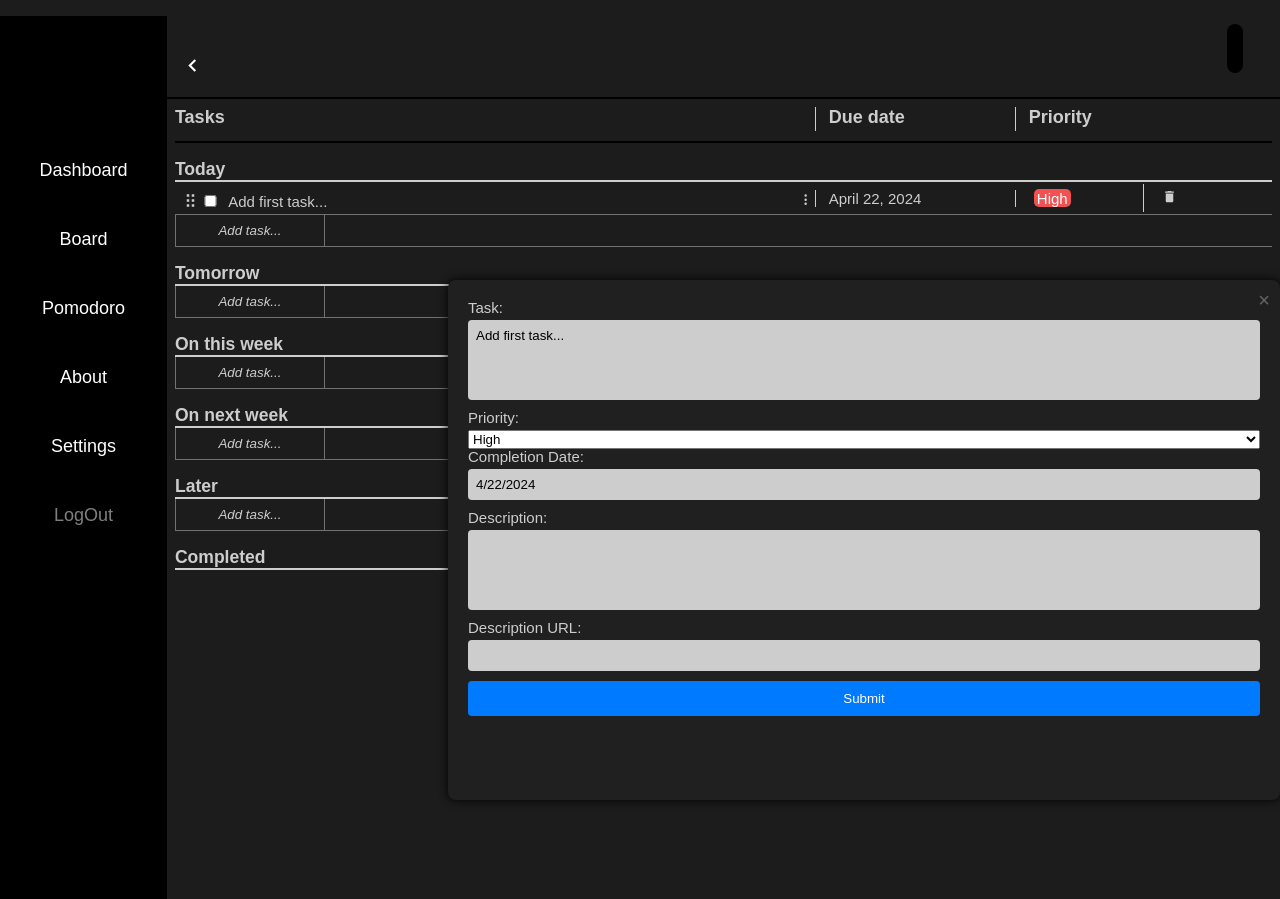
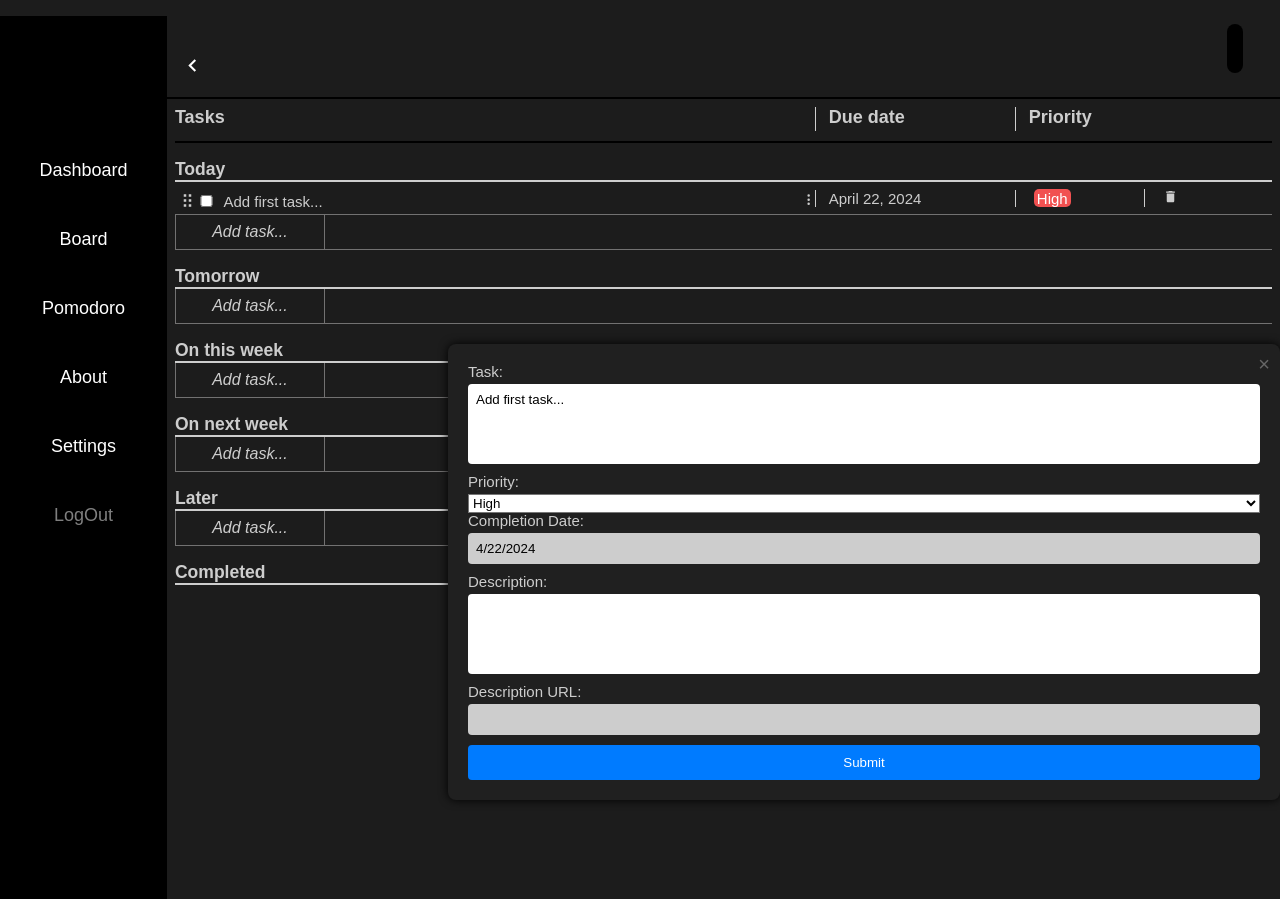
Before and after one commit to VitEfimov/test-manager-redux, a React (Create React App) app: page / in a window 1280 px wide. Both pictures are taken after a click on the button 805 px from the left and 201 px from the top of the page. Built offline with nearby package versions, Linux system fonts and the light colour scheme.

Commit message:
padding commit

```diff
--- a/src/App.css
+++ b/src/App.css
@@ -344,6 +344,7 @@ main {
   border-bottom: 1px solid #727171;
   background-color: var(--dark-background-color-main);
   justify-content: center;
+  /* align-items: center; */
   /* Center content horizontally */
 }
 
@@ -359,7 +360,7 @@ main {
 
 .section__task-name {
   grid-area: section__task-name;
-  padding: 3px;
+  /* padding: 3px; */
   --max-lines: 1;
   --line-height: 1.0;
   height: calc(var(--max-lines) * 2em * var(--line-height));
@@ -382,7 +383,7 @@ main {
 
 .section_task-checkbox {
   height: 12px;
-  width: 17px;
+  width: 15px;
 }
 
 .section__task-label {
@@ -439,7 +440,7 @@ input {
   width: 1dvw;
 }
 
-.modal {
+.desctiption__modal {
   display: flex;
   justify-content: center;
   align-items: center;
@@ -461,13 +462,13 @@ input {
   }
 }
 
-.modal-content {
+.desctiption__modal-content {
   background-color: var(--dark-button-hover-color);
   padding: 20px;
   border-radius: 8px;
   box-shadow: 0 0 10px rgba(0, 0, 0);
   width: 65%;
-  height: 65%;
+  height: fit-content;
   pointer-events: all;
   z-index: 11;
   position: absolute;
@@ -480,7 +481,7 @@ input {
   }
 }
 
-.close {
+.desctiption__close {
   position: absolute;
   top: 10px;
   right: 10px;
@@ -541,6 +542,9 @@ button[type='submit']:hover {
   background-color: #0056b3;
 }
 
+.desctiption__input{
+  background: var(--dark-font-color-white);
+}
 
 /* ///////////////////// section__task-date//////////*/
 
@@ -623,7 +627,7 @@ button[type='submit']:hover {
   justify-content: center;
   padding-left: 1dvw;
   width: 10dvw;
-  border-right: 1px solid var(--dark-font-color-grey);
+  /* border-right: 1px solid var(--dark-font-color-grey); */
   user-select: none;
 }
 
@@ -645,7 +649,8 @@ button[type='submit']:hover {
 
 }
 
-.section__task-priority-btn-media, .section__task-priority-btn-media-option {
+.section__task-priority-btn-media,
+.section__task-priority-btn-media-option {
   display: none;
 }
 
@@ -687,7 +692,7 @@ button[type='submit']:hover {
   margin: 0;
   padding: 0;
   font-style: normal;
-  font-size: 25px;
+  font-size: 20px;
 }
 
 
@@ -706,6 +711,8 @@ button[type='submit']:hover {
   align-self: center;
   width: 3dvw;
   padding-left: 1dvw;
+  border-left: 1px solid var(--dark-font-color-grey);
+
 }
 
 .add__task {
@@ -722,6 +729,7 @@ button[type='submit']:hover {
   font-style: oblique;
   border-right: 1px solid #727171;
   border-left: 1px solid #727171;
+  font-size: calc(8px + 1vmin);
 }
 
 .click-to-add-task {
@@ -921,7 +929,7 @@ padding: 5dvh;
 
 
 /* //////////     Media       ////////////////// */
-@media only screen and (max-width: 600px) {
+@media only screen and (max-width: 800px) {
   :root {
     width: 100%;
     background: var(--dark-background-color-main);
@@ -1044,7 +1052,8 @@ padding: 5dvh;
 
   }
 
-  .section__task-priority-btn-media, .section__task-priority-btn-media-option {
+  .section__task-priority-btn-media,
+  .section__task-priority-btn-media-option {
     display: block;
     /* padding: 5px; */
     width: 20px;
@@ -1066,7 +1075,45 @@ padding: 5dvh;
     display: none;
 
   }
-   .info__icon__modal {
+
+  .info__icon__modal {
     margin-left: -150px;
   }
 }
+
+@media only screen and (max-height: 700px) {
+  .section__task {
+    /* padding: 0; */
+    /* margin: 0; */
+    align-items: center;
+  }
+
+  .section__task-name {
+    /* margin: 0; */
+    padding: 0;
+  }
+
+  .section_task-checkbox {
+    height: 10px;
+    width: 10px;
+  }
+
+  .section__task-label {
+    /* margin: 0px; */
+  }
+
+  .section__task-icon,
+  .section_task-label {
+    padding: 5px;
+    font-size: 10px;
+  }
+
+  .section__task-input {
+    margin-left: 5px;
+    padding: 0;
+  }
+
+  .section__task-priority-btn {
+    font-size: 10px;
+  }
+}
--- a/src/components/Description.jsx
+++ b/src/components/Description.jsx
@@ -1,4 +1,4 @@
-import React, { useState } from 'react';
+import React, { useState, useEffect } from 'react';
 import { useDispatch } from 'react-redux';
 import { updateTask } from '../features/taskSlice';
 
@@ -14,6 +14,18 @@ const Description = ({ task, setModal }) => {
     descriptionUrl: task.description?.url || '',
   });
 
+  useEffect(() => {
+    setFormData({
+      name: task.taskname,
+      priority: task.priority,
+      completed: task.completed,
+      completionDate: task.completionDate,
+      descriptionText: task.description?.text || '',
+      descriptionImg: task.description?.img || '',
+      descriptionUrl: task.description?.url || '',
+    });
+  }, [task]);
+
   const handleChange = (e) => {
     const { name, value } = e.target;
     setFormData({ ...formData, [name]: value });
@@ -21,33 +33,46 @@ const Description = ({ task, setModal }) => {
 
   const handleSubmit = (e) => {
     e.preventDefault();
-    dispatch(updateTask({ taskId: task.id, ...formData }));
+    const updatedTask = {
+      taskId: task.id,
+      name: formData.name,
+      priority: formData.priority,
+      completed: formData.completed,
+      completionDate: formData.completionDate,
+      description: {
+        text: formData.descriptionText,
+        img: formData.descriptionImg,
+        url: formData.descriptionUrl,
+      },
+    };
+    dispatch(updateTask(updatedTask));
     setModal(false);
   };
 
   return (
-    <div className="modal">
-
-      <div className="modal-content">
-        {/* <button onClick={()=>setModal(false)}>close</button> */}
-        <span className="close" onClick={() => setModal(false)}>&times;</span>
+    <div className="desctiption__modal">
+      <div className="desctiption__modal-content">
+        <span className="desctiption__close" onClick={() => setModal(false)}>&times;</span>
         <form onSubmit={handleSubmit}>
           <label>Task:</label>
-          <textarea type="text" name="name" value={formData.name} onChange={handleChange} />
+          <textarea className='desctiption__input' type="text" name="name" value={formData.name} onChange={handleChange} />
+
           <label>Priority:</label>
-          {/* <input type="text" name="priority" value={formData.priority} onChange={handleChange} /> */}
+          <select className='desctiption__input' name="priority" value={formData.priority} onChange={handleChange}>
+            <option value="Low">Low</option>
+            <option value="Medium">Medium</option>
+            <option value="High">High</option>
+          </select>
 
-<select name="priority" value={formData.priority} onChange={handleChange}>
-  <option>Low</option>
-  <option>Medium</option>
-  <option>High</option>
-</select>
           <label>Completion Date:</label>
-          <input type="text" name="completionDate" value={formData.completionDate} onChange={handleChange} />
+          <input className='desctiption__input' type="text" name="completionDate" value={formData.completionDate} onChange={handleChange} />
+
           <label>Description:</label>
-          <textarea name="descriptionText" value={formData.descriptionText} onChange={handleChange}></textarea>
+          <textarea className='desctiption__input' name="descriptionText" value={formData.descriptionText} onChange={handleChange}></textarea>
+
           <label>Description URL:</label>
-          <input type="text" name="descriptionUrl" value={formData.descriptionUrl} onChange={handleChange} />
+          <input className='desctiption__input' type="text" name="descriptionUrl" value={formData.descriptionUrl} onChange={handleChange} />
+
           <button type="submit">Submit</button>
         </form>
       </div>
@@ -56,6 +81,68 @@ const Description = ({ task, setModal }) => {
 };
 
 export default Description;
+
+
+
+
+// import React, { useState } from 'react';
+// import { useDispatch } from 'react-redux';
+// import { updateTask } from '../features/taskSlice';
+
+// const Description = ({ task, setModal }) => {
+//   const dispatch = useDispatch();
+//   const [formData, setFormData] = useState({
+//     name: task.taskname,
+//     priority: task.priority,
+//     completed: task.completed,
+//     completionDate: task.completionDate,
+//     descriptionText: task.description?.text || '',
+//     descriptionImg: task.description?.img || '',
+//     descriptionUrl: task.description?.url || '',
+//   });
+
+//   const handleChange = (e) => {
+//     const { name, value } = e.target;
+//     setFormData({ ...formData, [name]: value });
+//   };
+
+//   const handleSubmit = (e) => {
+//     e.preventDefault();
+//     dispatch(updateTask({ taskId: task.id, ...formData }));
+//     setModal(false);
+//   };
+
+//   return (
+//     <div className="modal">
+
+//       <div className="modal-content">
+//         {/* <button onClick={()=>setModal(false)}>close</button> */}
+//         <span className="close" onClick={() => setModal(false)}>&times;</span>
+//         <form onSubmit={handleSubmit}>
+//           <label>Task:</label>
+//           <textarea type="text" name="name" value={formData.name} onChange={handleChange} />
+//           <label>Priority:</label>
+//           {/* <input type="text" name="priority" value={formData.priority} onChange={handleChange} /> */}
+
+//           <select name="priority" value={formData.priority} onChange={handleChange}>
+//           <option>Low</option>
+//           <option>Medium</option>
+//           <option>High</option>
+//           </select>
+//           <label>Completion Date:</label>
+//           <input type="text" name="completionDate" value={formData.completionDate} onChange={handleChange} />
+//           <label>Description:</label>
+//           <textarea name="descriptionText" value={formData.descriptionText} onChange={handleChange}></textarea>
+//           <label>Description URL:</label>
+//           <input type="text" name="descriptionUrl" value={formData.descriptionUrl} onChange={handleChange} />
+//           <button type="submit">Submit</button>
+//         </form>
+//       </div>
+//     </div>
+//   );
+// };
+
+// export default Description;
 
 
 
```
